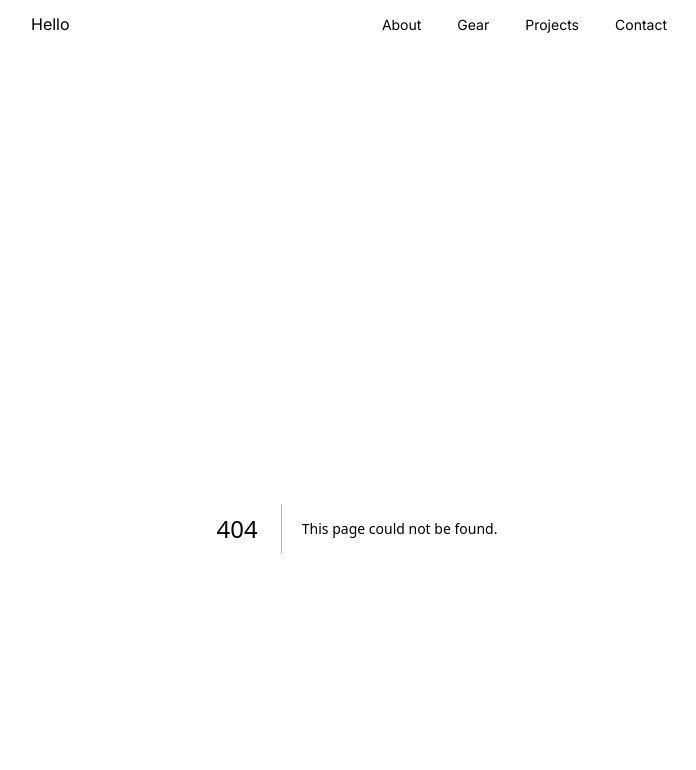
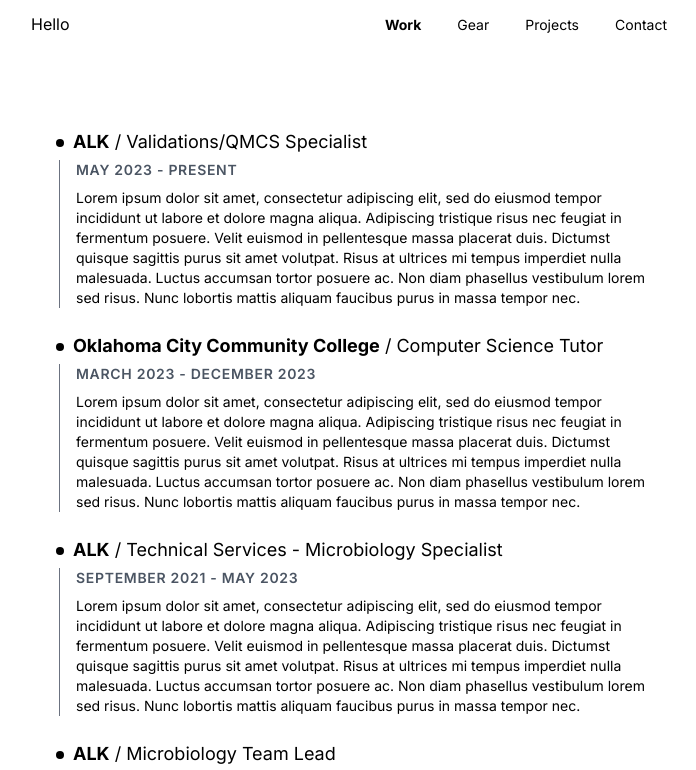
Before and after one commit to er-lo/erlo-web, a Next.js app: page /work in a window 1280 px wide. Before the commit this address had no page. Shown: the top 770 px of the page, without its empty margins (283-979 px from the left). Built offline with nearby package versions, Linux system fonts and the light colour scheme.

Commit message:
Removed about page as it wasn't really necessary. Replaced with work history page.

```diff
--- a/src/app/about/page.tsx
+++ /dev/null
@@ -1,14 +0,0 @@
-export default function About() {
-  return (
-    <div className="px-6 md:px-6 pt-16 md:pt-20  max-w-[700px] mx-auto">
-      <div className="flex flex-col gap-16 md:gap-24">
-        <div className="flex animate-in flex-col gap-8">
-          <p className="max-w-lg animate-in text-primary">
-            About
-          </p>
-        </div>
-        <div className="flex animate-in flex-col gap-8"></div>
-      </div>
-    </div>
-  )
-}
--- a/src/app/components/navigation.tsx
+++ b/src/app/components/navigation.tsx
@@ -4,7 +4,7 @@
 import { usePathname } from "next/navigation";
 
 const links = [
-  { label: "About", href: "/about" },
+  { label: "Work", href: "/work" },
   { label: "Gear", href: "/gear" },
   { label: "Projects", href: "/projects" },
   { label: "Contact", href: "/contact"}
@@ -16,7 +16,7 @@
   const [nav, showNav] = useState(false);
 
   return (
-    <header className="relative md:sticky top-0 z-20 bg-primary">
+    <header className="relative md:sticky top-0 z-20 bg-white">
       <nav className="px-4 md:px-6 py-3 lg max-w-[700px] mx-auto flex justify-between items-center gap-3">
         <Link href="/" className="shrink-0 text-primary">
           Hello
--- /dev/null
+++ b/src/app/work/page.tsx
@@ -0,0 +1,40 @@
+const work = [
+  { title: "Validations/QMCS Specialist", company: "ALK", time: "May 2023 - Present", description: "Lorem ipsum dolor sit amet, consectetur adipiscing elit, sed do eiusmod tempor incididunt ut labore et dolore magna aliqua. Adipiscing tristique risus nec feugiat in fermentum posuere. Velit euismod in pellentesque massa placerat duis. Dictumst quisque sagittis purus sit amet volutpat. Risus at ultrices mi tempus imperdiet nulla malesuada. Luctus accumsan tortor posuere ac. Non diam phasellus vestibulum lorem sed risus. Nunc lobortis mattis aliquam faucibus purus in massa tempor nec. " },
+  { title: "Computer Science Tutor", company: "Oklahoma City Community College", time: "March 2023 - December 2023", description: "Lorem ipsum dolor sit amet, consectetur adipiscing elit, sed do eiusmod tempor incididunt ut labore et dolore magna aliqua. Adipiscing tristique risus nec feugiat in fermentum posuere. Velit euismod in pellentesque massa placerat duis. Dictumst quisque sagittis purus sit amet volutpat. Risus at ultrices mi tempus imperdiet nulla malesuada. Luctus accumsan tortor posuere ac. Non diam phasellus vestibulum lorem sed risus. Nunc lobortis mattis aliquam faucibus purus in massa tempor nec. " },
+  { title: "Technical Services - Microbiology Specialist", company: "ALK", time: "September 2021 - May 2023", description: " Lorem ipsum dolor sit amet, consectetur adipiscing elit, sed do eiusmod tempor incididunt ut labore et dolore magna aliqua. Adipiscing tristique risus nec feugiat in fermentum posuere. Velit euismod in pellentesque massa placerat duis. Dictumst quisque sagittis purus sit amet volutpat. Risus at ultrices mi tempus imperdiet nulla malesuada. Luctus accumsan tortor posuere ac. Non diam phasellus vestibulum lorem sed risus. Nunc lobortis mattis aliquam faucibus purus in massa tempor nec. " },
+  { title: "Microbiology Team Lead", company: "ALK", time: "June 2019 - September 2021", description: "Lorem ipsum dolor sit amet, consectetur adipiscing elit, sed do eiusmod tempor incididunt ut labore et dolore magna aliqua. Adipiscing tristique risus nec feugiat in fermentum posuere. Velit euismod in pellentesque massa placerat duis. Dictumst quisque sagittis purus sit amet volutpat. Risus at ultrices mi tempus imperdiet nulla malesuada. Luctus accumsan tortor posuere ac. Non diam phasellus vestibulum lorem sed risus. Nunc lobortis mattis aliquam faucibus purus in massa tempor nec. " }
+];
+export default function Work() {
+  return (
+    <div className="px-6 md:px-6 mx-auto">
+      <div className="flex flex-col">
+        <div className="flex animate-in flex-col gap-8">
+          {/* exterior */}
+          <ul className="flex flex-col">
+          {work.map((work) => (
+            <li key={work.title}>
+              <h1 className="mb-1 text-md md:text-lg">
+                <svg className="inline-block align-baseline fill-current" width="10" height="10" viewBox="0 0 10 10" xmlns="http://www.w3.org/2000/svg"><circle cx="5" cy="5" r="4"></circle></svg>
+                <span className="ml-2">
+                  <span className="font-bold">
+                    {work.company}
+                  </span>
+                  <span> / </span>
+                  {work.title}
+                </span>
+              </h1>
+              <div className="border border-gray-500 border-r-0 border-t-0 border-b-0 pl-4 ml-1 mb-6">
+                <p className="mb-2 uppercase tracking-wider text-sm text-gray-600 font-semibold">
+                  {work.time}
+                </p>
+                <p className="text-sm md:text-md">{work.description}</p>
+              </div>
+            </li>
+          ))}
+        </ul>
+          <div></div>
+        </div>
+      </div>
+    </div>
+  )
+}
```
Also changed, not shown: src/app/page.tsx (+6 -4 lines).
